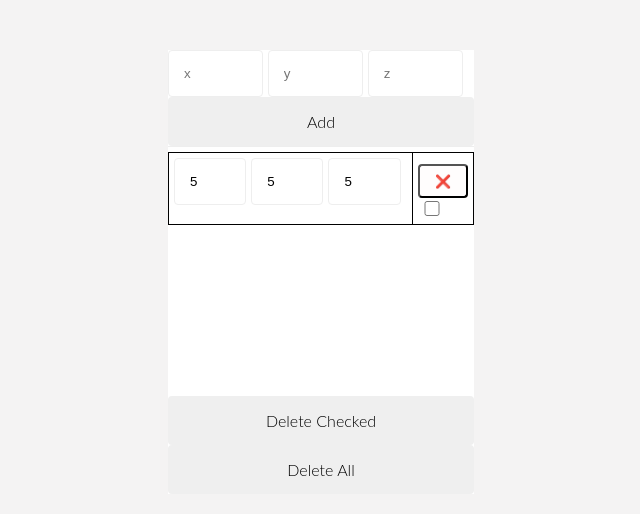
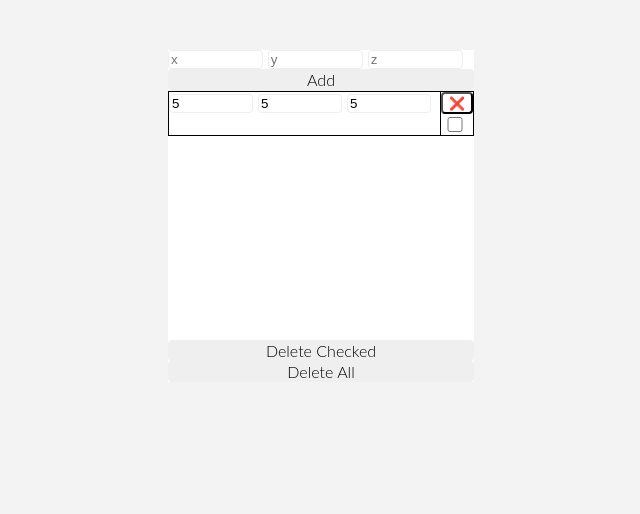
Before and after one commit to JonathanChu444/datavisualizerinput, a React (Create React App) app: page / in a window 1280 px wide. Both pictures are taken after typing "5", "5", "5" into the empty fields and a click on the button "Add". Shown: the top 514 px of the page, without its empty margins (319-959 px from the left). Built offline with nearby package versions, Linux system fonts and the light colour scheme.

Commit message:
css fixes

```diff
--- a/src/styles/App.css
+++ b/src/styles/App.css
@@ -20,7 +20,6 @@ body {
 }
 
 .tdinputlist{
-  padding: 5px;
 }
 
 .wrapperList {
@@ -43,7 +42,7 @@ body {
 .inputList {
   width: 31%;
   margin-right: 5px;
-  padding: 15px 0 15px 15px;
+  /* padding: 15px 0 15px 15px; */
   border-radius: 4px;
   border: 1px solid rgb(238, 238, 238);
 }
@@ -52,7 +51,7 @@ body {
   width: 20px;
   height: 15px;
   margin-right: 5px;
-  padding: 15px 0 15px 15px;
+  /* padding: 15px 0 15px 15px; */
   border-radius: 4px;
   border: 1px solid rgb(238, 238, 238);
 }
@@ -60,11 +59,11 @@ body {
 .buttonList {
   border: none;
   width: 100%;
-  /*display: flex;*/
+  /* display: flex; */
   font-size: 1rem;
   font-weight: 300;
   font-family: "Lato", sans-serif;
-  padding: 15px 15px;
+  /* padding: 15px 15px; */
   border-radius: 4px;
 }
 
@@ -74,7 +73,7 @@ body {
   font-size: 1rem;
   font-weight: 300;
   font-family: "Lato", sans-serif;
-  padding: 15px 15px;
+  /* padding: 15px 15px; */
   border-radius: 4px;
 }
 
@@ -84,26 +83,22 @@ body {
   font-size: 0.8rem;
   font-weight: 300;
   font-family: "Lato", sans-serif;
-  padding: 7px 15px;
+  /* padding: 7px 15px; */
   border-radius: 4px;
   border: 1px;
   border-color: rgb(0, 0, 0);
   color: rgb(0, 0, 0);
 }
 
-/*button:hover {
+button:hover {
   color: rgb(255, 255, 255);
-  background-color: #575757;
-  transform: translateY(-1px);
-  box-shadow: 0 7px 14px rgba(50, 50, 93, .1), 0 3px 6px rgba(0, 0, 0, .08);
+  background-color: #cecece;
 }
 
 button:active {
   color: rgb(255, 255, 255);
   background-color: #8f8f8f;
-  transform: translateY(1px);
-  box-shadow: 0 4px 6px rgba(50, 50, 93, .11), 0 1px 3px rgba(0, 0, 0, .08);
-}*/
+}
 
 .ulList {
   list-style: none;
@@ -113,7 +108,7 @@ button:active {
 
 .liList {
   font-weight: 300;
-  padding: 5px 0 5px 0;
+  /* padding: 5px 0 5px 0; */
   border-top: 1px solid #eee;
   display: block;
   justify-content: space-between;
```
